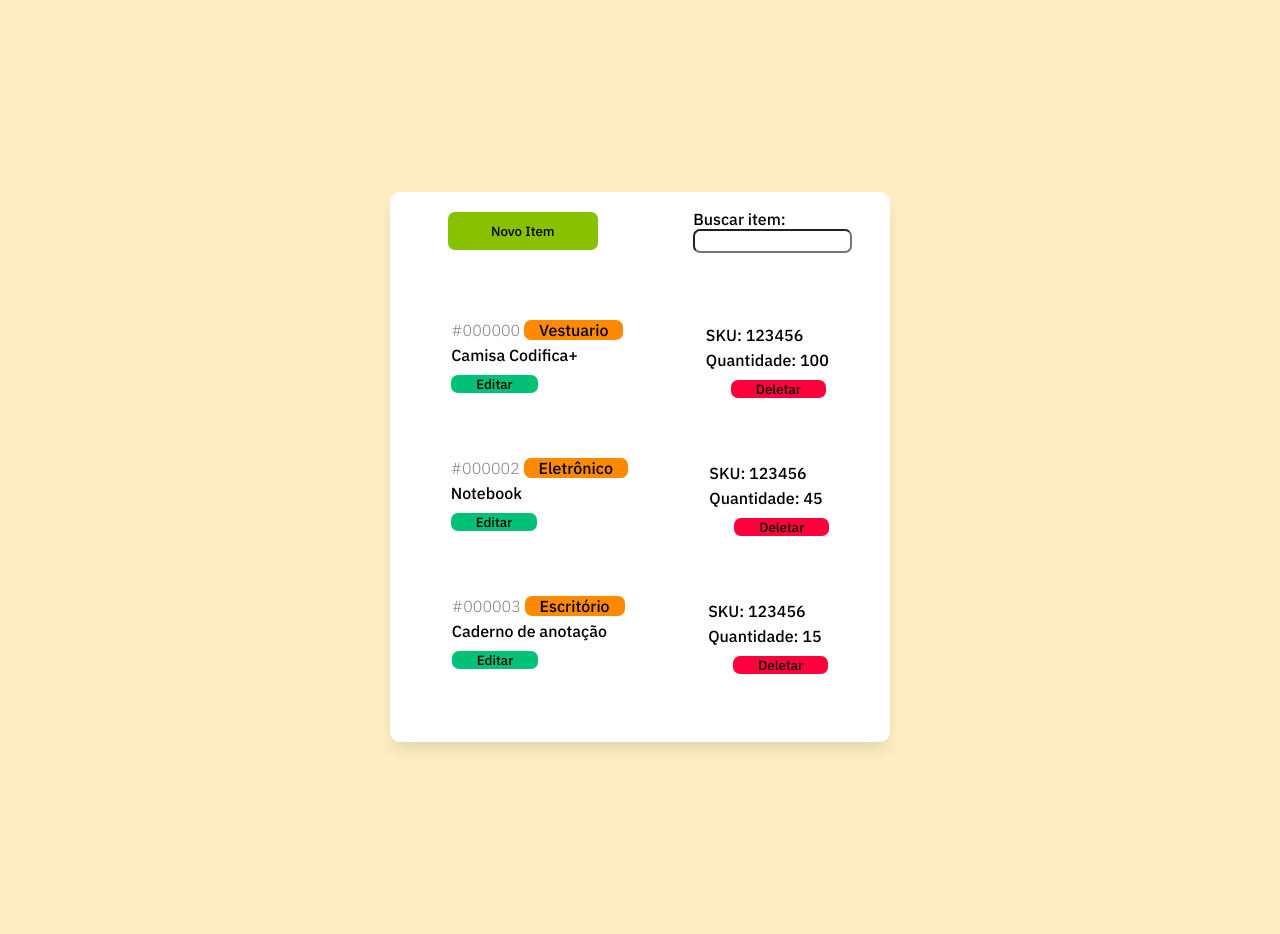
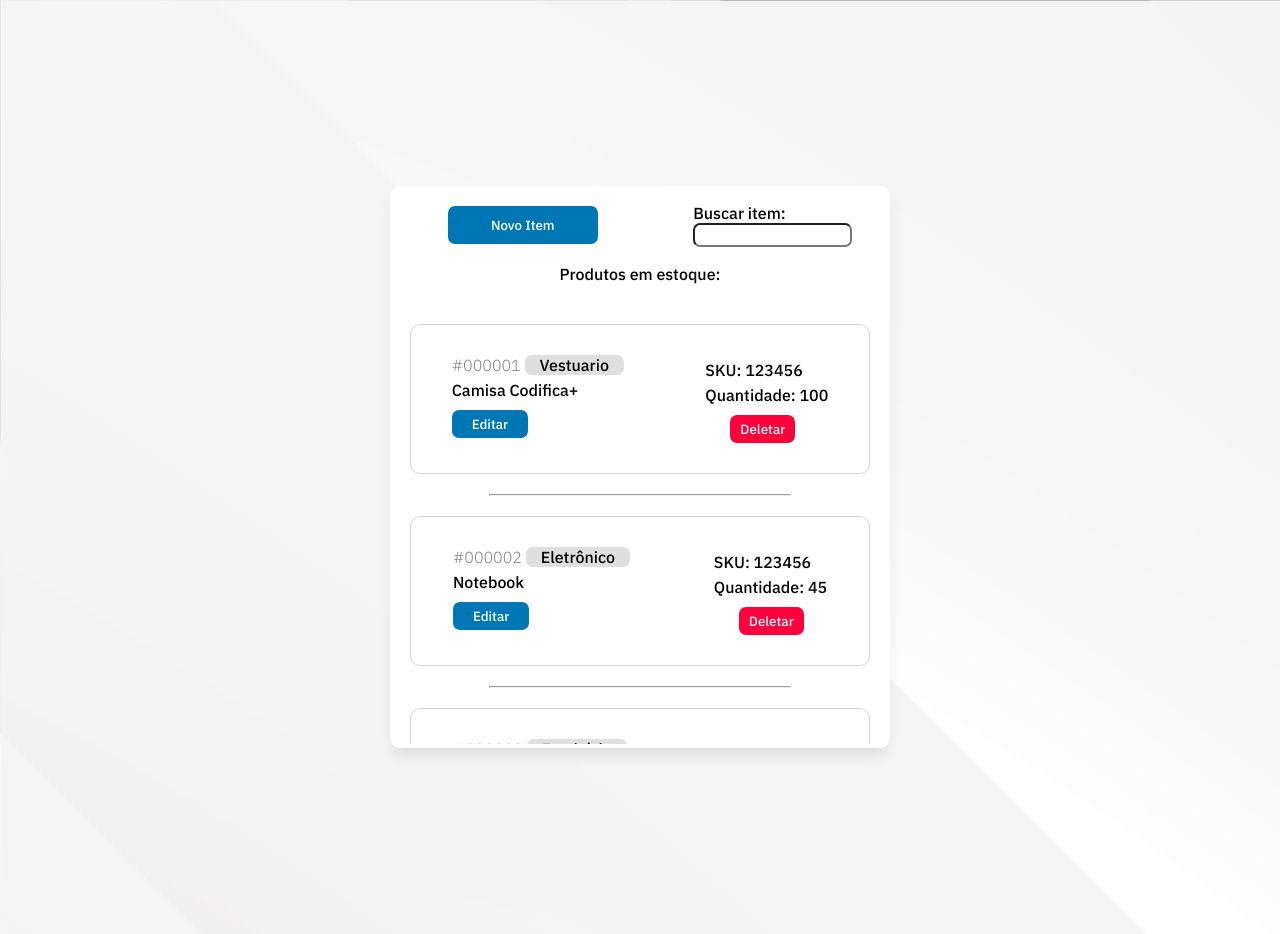
Before and after one commit to Zodklin/Codifica-Mais, a PHP site: page /listagem.php in a window 1280 px wide. Run offline with PHP 8.4, Linux system fonts and the light colour scheme.

Commit message:
segunda parte

```diff
--- a/PROJETO/PROJETO/CRUD-WEB/public/listagem.php
+++ b/PROJETO/PROJETO/CRUD-WEB/public/listagem.php
@@ -21,10 +21,14 @@ session_start();
                         <label for="procurar" class="procurar">Buscar item:</label>
                         <input type="text" id="procurar" class="procurar">
                     </div>
+                    <section>
+                        Produtos em estoque:
+                    </section>
                 </div>
+                <div class="lista-itens">
                     <div class="item">
                     <section class="item-conteudo">
-                        <span class="codigo">#000000</span>
+                            <span class="codigo">#000001</span>
                             <span class="tipo">Vestuario</span>
                             <h2 class="item-nome">Camisa Codifica+</h2>
                             <button class="editar">Editar</button>
@@ -34,6 +38,9 @@ session_start();
                             <h2 class="quantidade">Quantidade: 100</h2>
                             <button class="deletar">Deletar</button>
                         </section>
+                    </div>
+                    <div class="divisor">
+                        <hr>
                     </div>
                         <div class="item">
                     <section class="item-conteudo">
@@ -47,6 +54,9 @@ session_start();
                             <h2 class="quantidade">Quantidade: 45</h2>
                             <button class="deletar">Deletar</button>
                         </section>
+                    </div>
+                    <div class="divisor">
+                        <hr>
                     </div>
                     <div class="item">
                     <section class="item-conteudo">
@@ -63,5 +73,6 @@ session_start();
                     </div>
                 </div>
             </div>
+    </div>
 </body>
 </html>
--- a/PROJETO/PROJETO/CRUD-WEB/public/style.css
+++ b/PROJETO/PROJETO/CRUD-WEB/public/style.css
@@ -12,15 +12,22 @@
     justify-content: center;
     align-items: center;
     height: 100vh;
-    background-color: #fabe2847;
+    background-image: url(img/17580.jpg);
 }
 
 .card-principal{
     height: 550px;
     width: 500px;
     border-radius: 10px;
+    box-shadow: 0px 10px 15px -3px rgba(0,0,0,0.1);
     background-color: white;
-    box-shadow: 0px 10px 15px -3px rgba(0,0,0,0.1);
+    overflow: hidden;
+    padding-bottom: 12px;
+}
+
+.lista-itens{
+    height: 80%;
+    overflow: auto;
 }
 
 .input-procurar{
@@ -30,12 +37,13 @@
 
 .novo-item{
     margin: 20px;
-    background-color: #88c100;
+    background-color: #0077b5;
     padding: 10px 0px 10px 0px;
     border-radius: 7px;
     width: 150px;
     border: none;
     transition: box-shadow .3s;
+    color: white;
 }
 
 .novo-item:hover{
@@ -45,9 +53,10 @@
 .div-header{
     display: flex;
     flex-direction: row;
+    flex-wrap: wrap;
     align-items: center;
     justify-content: space-around;
-    margin-bottom: 40px;
+    margin-bottom: 20px;
 }
 
 .procurar{
@@ -60,9 +69,11 @@
     display: flex;
     flex-direction: row;
     justify-content: space-around;
-    margin: 20px 20px 40px 20px;
+    margin: 20px 20px 20px 20px;
     border-radius: 10px;
     transition: box-shadow .3s;
+    border: 1px solid rgba(0, 0, 0, 0.166);
+    padding: 20px 0px 20px 0px;
 }
 
 .item:hover{
@@ -79,7 +90,7 @@
 }
 
 .tipo{
-    background-color: #ff8a00;
+    background-color: #c2c2c284;
     padding: 0px 15px 0px 15px;
     border-radius: 7px;
 }
@@ -92,10 +103,11 @@
 
 .editar{
     margin-top: 10px;
-    padding: 0px 25px 0px 25px;
-    background-color: #00c176;
+    padding: 5px 20px 5px 20px;
+    background-color: #0077b5;
     border-radius: 7px;
     border: none;
+    color: white;
 }
 
 .editar:hover{
@@ -111,6 +123,8 @@
     border-radius: 7px;
     margin-left: 25px;
     border: none;
+    color: white;
+    padding: 5px 10px 5px 10px;
 }
 
 .sku{
@@ -122,3 +136,12 @@
     font-size: medium;
     margin-top: 5px;
 }
+
+.divisor{
+    display: flex;
+    justify-content: center;
+}
+
+.divisor hr{
+    width: 300px;
+}
```
Also changed, not shown: PROJETO/PROJETO/CRUD-WEB/public/img/17580.jpg (added). Lines whose indentation alone changed are shown as unchanged.
